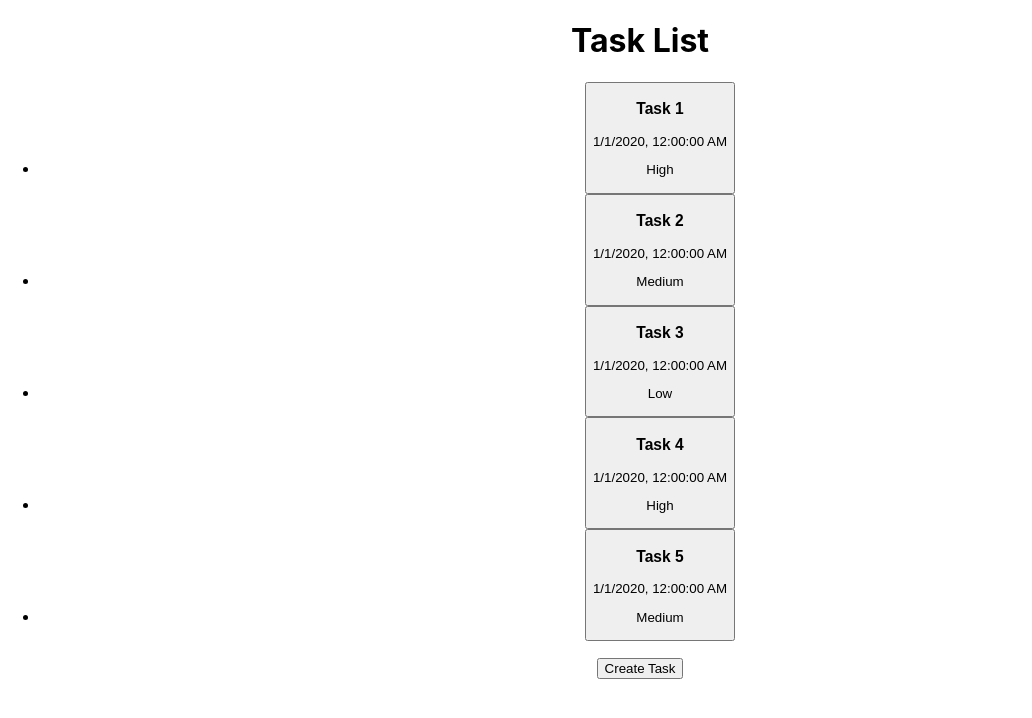
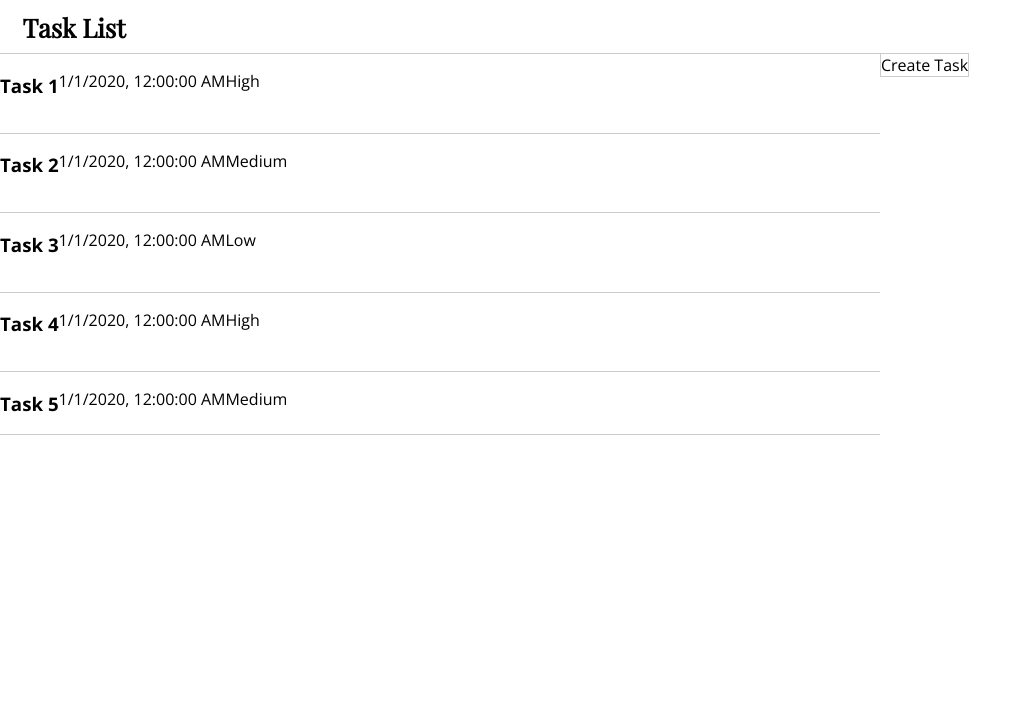
Before and after one commit to kensanangelo/task-list-demo, a React (Create React App) app: page / in a window 1280 px wide. Shown: the top 718 px of the page, without its empty margins (0-1032 px from the left). Built offline with nearby package versions, Linux system fonts and the light colour scheme.

Commit message:
Adds basic layout styling  to Header  and TaskList

```diff
--- a/public/index.html
+++ b/public/index.html
@@ -7,6 +7,13 @@
 		<meta name="theme-color" content="#000000" />
 		<meta name="description" content="A task list app created with React." />
 		<link rel="apple-touch-icon" href="%PUBLIC_URL%/logo192.png" />
+
+		<link rel="preconnect" href="https://fonts.googleapis.com" />
+		<link rel="preconnect" href="https://fonts.gstatic.com" crossorigin />
+		<link
+			href="https://fonts.googleapis.com/css2?family=Open+Sans:wght@300;400;500;600;700;800&family=Playfair+Display&display=swap"
+			rel="stylesheet"
+		/>
 		<!--
       manifest.json provides metadata used when your web app is installed on a
       user's mobile device or desktop. See https://developers.google.com/web/fundamentals/web-app-manifest/
--- a/src/App.css
+++ /dev/null
@@ -1,38 +0,0 @@
-.App {
-  text-align: center;
-}
-
-.App-logo {
-  height: 40vmin;
-  pointer-events: none;
-}
-
-@media (prefers-reduced-motion: no-preference) {
-  .App-logo {
-    animation: App-logo-spin infinite 20s linear;
-  }
-}
-
-.App-header {
-  background-color: #282c34;
-  min-height: 100vh;
-  display: flex;
-  flex-direction: column;
-  align-items: center;
-  justify-content: center;
-  font-size: calc(10px + 2vmin);
-  color: white;
-}
-
-.App-link {
-  color: #61dafb;
-}
-
-@keyframes App-logo-spin {
-  from {
-    transform: rotate(0deg);
-  }
-  to {
-    transform: rotate(360deg);
-  }
-}
--- a/src/App.tsx
+++ b/src/App.tsx
@@ -1,4 +1,3 @@
-import './App.css';
 import { TasksProvider } from './contexts/TaskContext';
 import Header from './common/Header/Header';
 import TaskList from './pages/TaskList';
--- /dev/null
+++ b/src/common/Button.tsx
@@ -0,0 +1,7 @@
+import styled from 'styled-components';
+
+const Button = styled.button`
+	border: 1px solid #ccc;
+`;
+
+export default Button;
--- a/src/common/CreateForm/CreateForm.tsx
+++ b/src/common/CreateForm/CreateForm.tsx
@@ -2,6 +2,7 @@ import { useState, FormEvent } from 'react';
 import { useTasksContext } from '../../contexts/TaskContext';
 import { TaskForm } from '../../types/Task';
 import { useFeedbackContext } from '../../contexts/FeedbackContext';
+import Button from '../Button';
 
 const emptyFormState = {
 	name: '',
@@ -56,14 +57,14 @@ const CreateForm = () => {
 	};
 
 	if (!isOpen) {
-		return <button onClick={() => setIsOpen(true)}>Create Task</button>;
+		return <Button onClick={() => setIsOpen(true)}>Create Task</Button>;
 	}
 
 	return (
 		<form onSubmit={submitTask}>
-			<button type='button' onClick={closeForm}>
+			<Button type='button' onClick={closeForm}>
 				Cancel
-			</button>
+			</Button>
 			<h2>CreateForm</h2>
 			<ul>
 				<li>
@@ -121,7 +122,7 @@ const CreateForm = () => {
 					</select>
 				</li>
 			</ul>
-			<button type='submit'>Create</button>
+			<Button type='submit'>Create</Button>
 		</form>
 	);
 };
--- a/src/common/Header/Header.tsx
+++ b/src/common/Header/Header.tsx
@@ -1,5 +1,26 @@
-const Header = () => {
-	return <h1>Task List</h1>;
+import styled from 'styled-components';
+
+const HeaderComponent = () => {
+	return (
+		<Header>
+			<Title>Task List</Title>
+		</Header>
+	);
 };
 
-export default Header;
+const Header = styled.header`
+	display: flex;
+	justify-content: flex-start;
+
+	padding: 0.6rem 1.4rem;
+`;
+
+const Title = styled.h1`
+	margin: 0;
+	padding: 0;
+
+	font-family: 'Playfair Display', serif;
+	font-size: 1.6rem;
+`;
+
+export default HeaderComponent;
--- a/src/common/SingleTask/SingleTask.tsx
+++ b/src/common/SingleTask/SingleTask.tsx
@@ -1,6 +1,7 @@
 import { useState } from 'react';
 import { Task } from '../../types/Task';
 import MoreSection from './MoreSection';
+import styled from 'styled-components';
 
 interface Props {
 	task: Task;
@@ -8,8 +9,9 @@ interface Props {
 
 const SingleTask = ({ task }: Props) => {
 	const [showMore, setShowMore] = useState<boolean>(false);
+
 	return (
-		<button onClick={() => setShowMore(!showMore)}>
+		<MainContainer onClick={() => setShowMore(!showMore)}>
 			<h3>{task.name}</h3>
 			<p>{new Date(task.due).toLocaleString('en-us')}</p>
 			<p>{task.priority}</p>
@@ -20,8 +22,12 @@ const SingleTask = ({ task }: Props) => {
 					status={task.status}
 				/>
 			)}
-		</button>
+		</MainContainer>
 	);
 };
 
+const MainContainer = styled.button`
+	display: flex;
+`;
+
 export default SingleTask;
--- a/src/index.css
+++ b/src/index.css
@@ -1,13 +1,26 @@
 body {
-  margin: 0;
-  font-family: -apple-system, BlinkMacSystemFont, 'Segoe UI', 'Roboto', 'Oxygen',
-    'Ubuntu', 'Cantarell', 'Fira Sans', 'Droid Sans', 'Helvetica Neue',
-    sans-serif;
-  -webkit-font-smoothing: antialiased;
-  -moz-osx-font-smoothing: grayscale;
+	margin: 0;
+
+	font-family: 'Open Sans', -apple-system, BlinkMacSystemFont, 'Segoe UI',
+		'Roboto', 'Oxygen', 'Ubuntu', 'Cantarell', 'Fira Sans', 'Droid Sans',
+		'Helvetica Neue', sans-serif;
+	-webkit-font-smoothing: antialiased;
+	-moz-osx-font-smoothing: grayscale;
 }
 
 code {
-  font-family: source-code-pro, Menlo, Monaco, Consolas, 'Courier New',
-    monospace;
+	font-family: source-code-pro, Menlo, Monaco, Consolas, 'Courier New',
+		monospace;
 }
+
+button,
+input[type='submit'],
+input[type='reset'] {
+	background: none;
+	color: inherit;
+	border: none;
+	padding: 0;
+	font: inherit;
+	cursor: pointer;
+	outline: inherit;
+}
--- a/src/pages/TaskList.tsx
+++ b/src/pages/TaskList.tsx
@@ -1,25 +1,58 @@
 import { useTasksContext } from '../contexts/TaskContext';
 import SingleTask from '../common/SingleTask/SingleTask';
 import CreateForm from '../common/CreateForm/CreateForm';
+import styled from 'styled-components';
 const TaskList = () => {
 	const { tasks, isLoadingTasks } = useTasksContext();
 
 	return (
-		<main>
-			<ul>
+		<Main>
+			<List>
 				{isLoadingTasks ? (
 					<p>Loading tasks...</p>
 				) : (
 					tasks.map((task) => (
-						<li key={task.id}>
+						<ListItem key={task.id}>
 							<SingleTask task={task} />
-						</li>
+						</ListItem>
 					))
 				)}
-			</ul>
-			<CreateForm />
-		</main>
+			</List>
+			<FormCol>
+				<CreateForm />
+			</FormCol>
+		</Main>
 	);
 };
 
 export default TaskList;
+
+const Main = styled.main`
+	display: flex;
+
+	@media only screen and (max-width: 800px) {
+		flex-direction: column;
+	}
+`;
+
+const List = styled.ul`
+	list-style: none;
+	padding: 0;
+
+	margin: 0 auto;
+	flex: 2;
+`;
+
+const ListItem = styled.li`
+	margin-bottom: 1rem;
+	border-top: 1px solid #ccc;
+
+	&:last-child {
+		border-bottom: 1px solid #ccc;
+	}
+`;
+
+const FormCol = styled.div`
+	flex: 1;
+	max-width: 400px;
+`;
```
Also changed, not shown: 1 other file (tests, documents, lock files or other folders).
